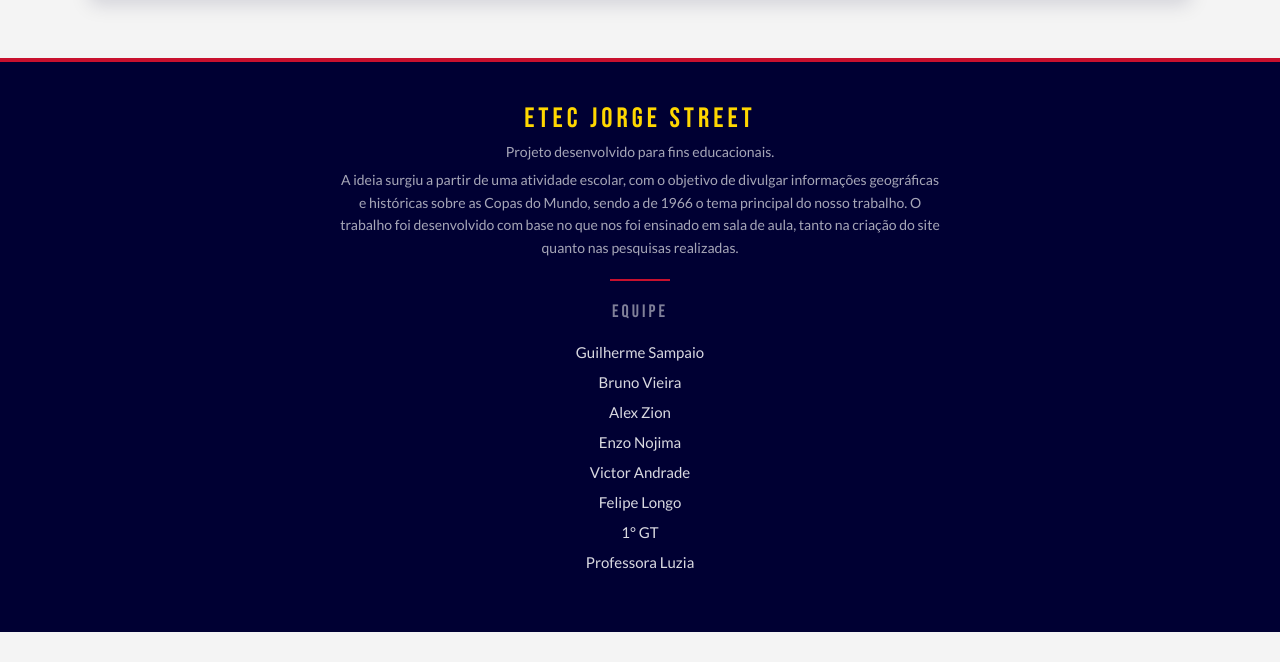
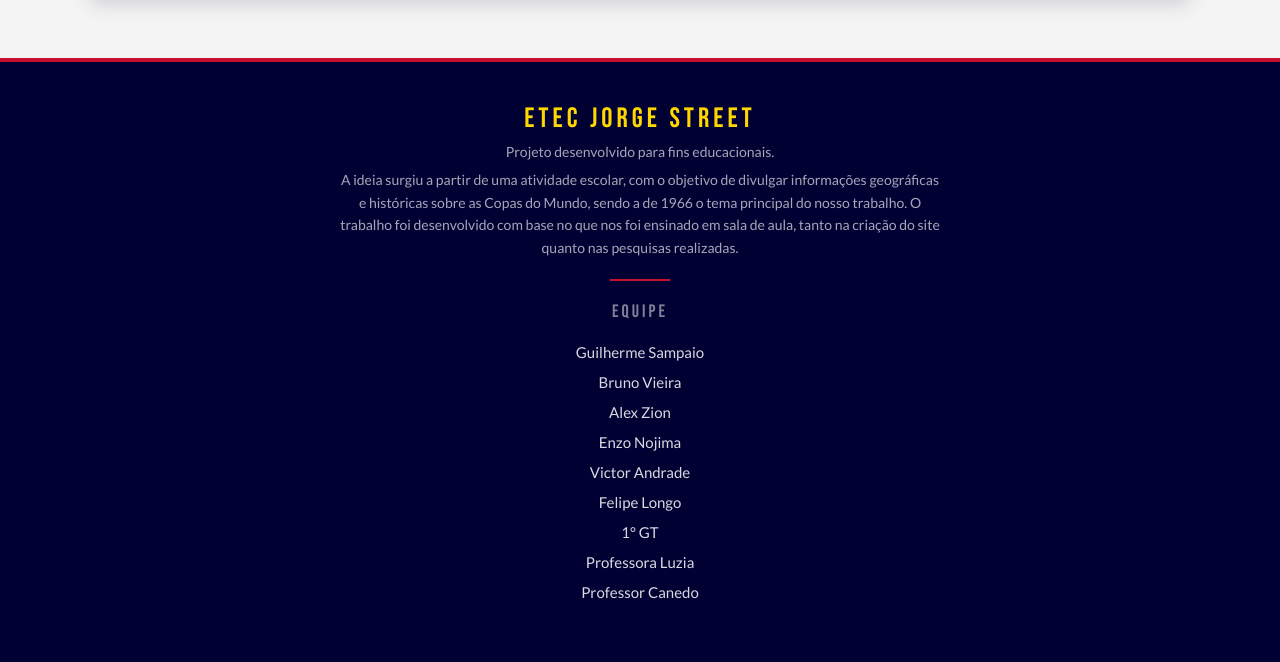
Before and after one commit to Lanonolis01/Copa_do_Mundo_1966, a plain HTML site: page index.html in a window 1280 px wide. Shown: the part 2847-3509 px from the top of the page. Before the commit the page ends 3479 px from the top, so only its background shows below. Drawn offline with Linux system fonts and the light colour scheme.

Commit message:
Add line breaks for footer names in index.html

```diff
--- a/index.html
+++ b/index.html
@@ -402,7 +402,8 @@
                 Victor Andrade<br>
                 Felipe Longo<br>
                 1° GT<br>
-                Professora Luzia
+                Professora Luzia<br>
+                Professor Canedo
             </p>
         </footer>
 </body>
```
